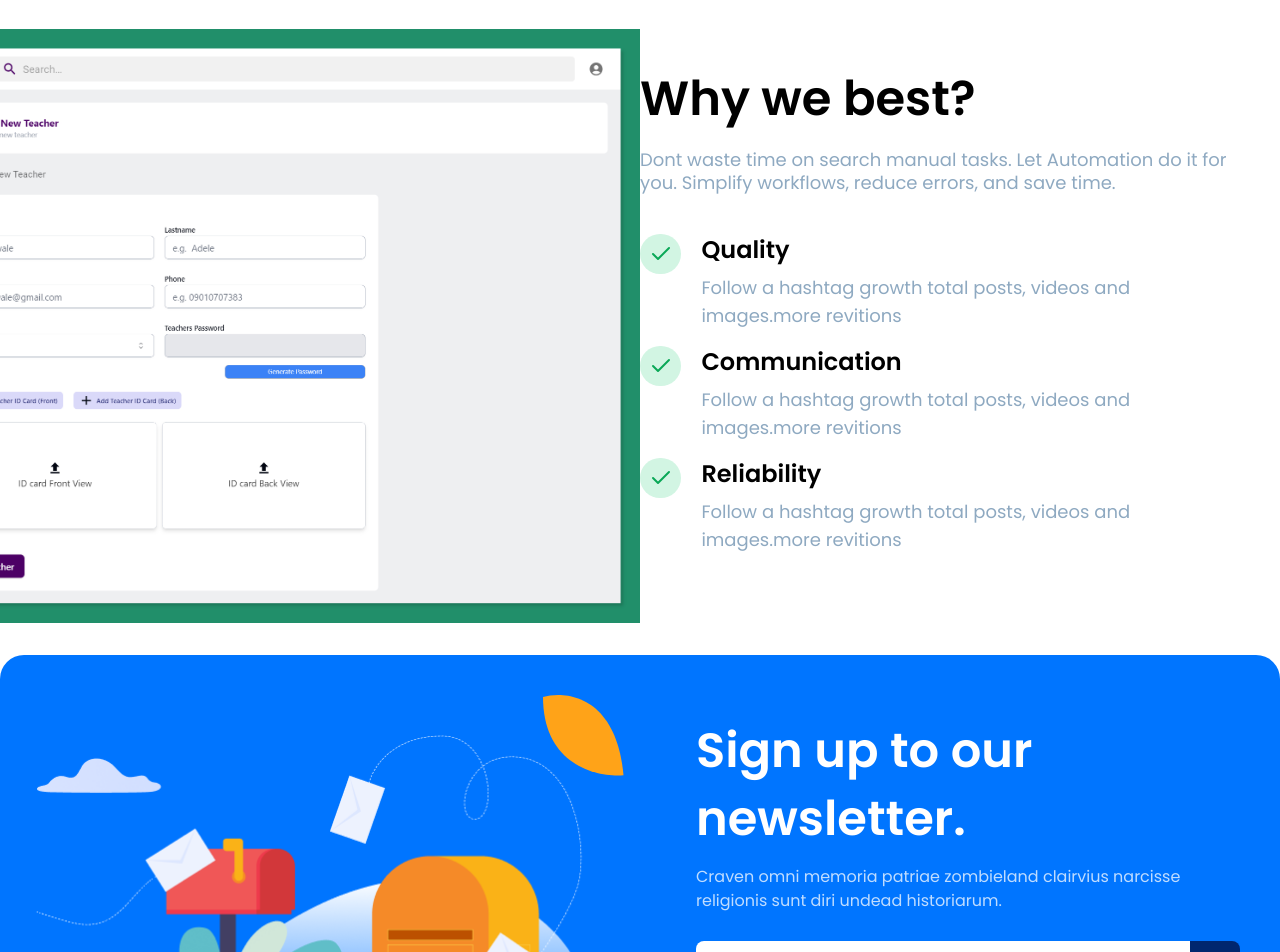
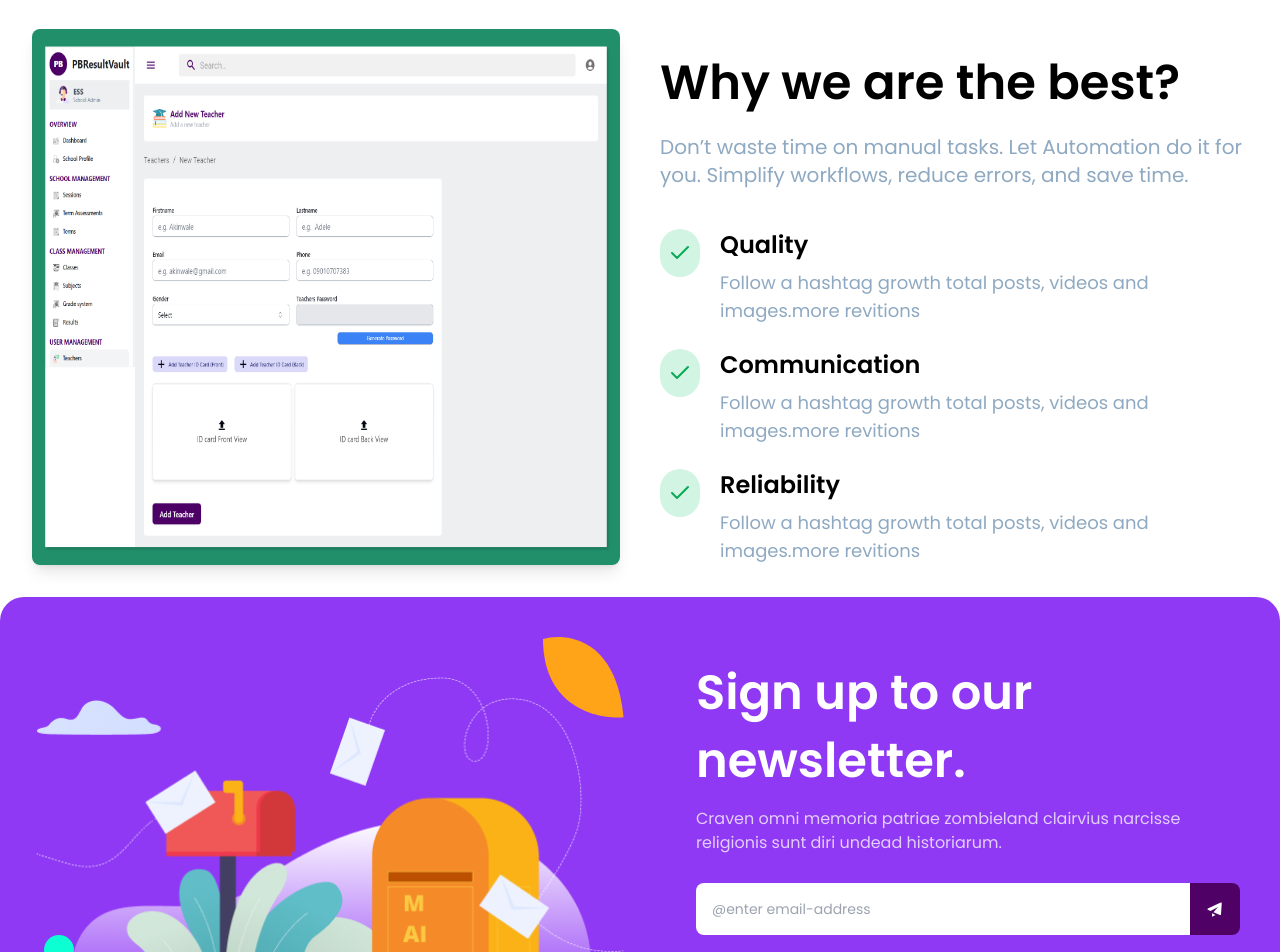
Before and after one commit to Elinez19/purplebeeresultvault, a Next.js app: page / in a window 1280 px wide. Shown: the part 6860-7812 px from the top of the page. Built offline with nearby package versions, Linux system fonts and the light colour scheme.

Commit message:
PBRESULTVAULT LANDING PAGE DESIGN AND DEVELOPEMENT

```diff
--- a/components/Footer/Footer.tsx
+++ b/components/Footer/Footer.tsx
@@ -20,7 +20,7 @@ const products: ProductType[] = [
 
 const Footer = () => {
     return (
-        <div className="bg-darkblue -mt-40">
+        <div className="bg-[#4F0166] -mt-40">
             <div className="mx-auto max-w-2xl pt-48 px-4 sm:px-6 lg:max-w-7xl lg:px-8">
                 <div className="my-24 grid grid-cols-1 gap-y-10 gap-x-16 sm:grid-cols-2 lg:grid-cols-12 xl:gap-x-8">
 
--- a/components/Newsletter/Newsletter.tsx
+++ b/components/Newsletter/Newsletter.tsx
@@ -3,7 +3,7 @@ import Image from "next/image";
 const Newsletter = () => {
     return (
         <div className='-mt-32 relative z-3'>
-            <div className="mx-auto max-w-2xl lg:max-w-7xl bg-blue-500 rounded-3xl">
+            <div className="mx-auto max-w-2xl lg:max-w-7xl bg-purple rounded-3xl">
                 <div className="grid grid-cols-1 gap-y-10 gap-x-6 lg:grid-cols-2 xl:gap-x-8">
 
                     {/* COLUMN-1 */}
@@ -25,7 +25,7 @@ const Newsletter = () => {
                         <h4 className="text-base font-normal mb-7 text-offwhite">Craven omni memoria patriae zombieland clairvius narcisse religionis sunt diri undead historiarum.</h4>
                         <div className="flex gap-0">
                             <input type="Email address" name="q" className="py-4 text-sm w-full text-black bg-white rounded-l-lg pl-4" placeholder="@enter email-address" autoComplete="off" />
-                            <button className="bg-midblue text-white font-medium py-2 px-4 rounded-r-lg">
+                            <button className="bg-[#4F0166] text-white font-medium py-2 px-4 rounded-r-lg">
                                 <Image src={'/images/newsletter/plane.svg'} alt="plane-img" width={20} height={20} />
                             </button>
                         </div>
--- a/components/Why/index.tsx
+++ b/components/Why/index.tsx
@@ -20,28 +20,35 @@ const whydata: whydata[] = [
     }
 ]
 
-
 const Why = () => {
     return (
-        <div id="about">
-
-            <div className='mx-auto max-w-7xl px-4 my-20 sm:py-20 lg:px-8'>
-                <div className='grid grid-cols-1 lg:grid-cols-2'>
+        <div id="about" className="mx-auto max-w-7xl px-4 my-20 sm:py-20 lg:px-8">
+            <div className='grid grid-cols-1 lg:grid-cols-2 gap-10'>
 
                 {/* COLUMN-1 */}
-                    <div className="lg:-ml-64">
-                        <Image src="/images/School-Admin-Add-Teacher.jpg" alt="iPad-image" width={4000} height={900} />
+                <div className="flex justify-center lg:justify-end">
+                    <Image
+                        src="/images/School-Admin-Add-Teacher.jpg"
+                        alt="iPad-image"
+                        width={4000}
+                        height={900}
+                        className="rounded-lg shadow-lg"
+                    />
                 </div>
 
                 {/* COLUMN-2 */}
-                    <div>
-                        <h3 className="text-4xl lg:text-5xl pt-4 font-semibold sm:leading-tight mt-5 text-center lg:text-start">Why we best?</h3>
-                        <h4 className="text-lg pt-4 font-normal sm:leading-tight text-center text-beach lg:text-start">Dont waste time on search manual tasks. Let Automation do it for you. Simplify workflows, reduce errors, and save time.</h4>
+                <div className="flex flex-col justify-center">
+                    <h3 className="text-4xl lg:text-5xl font-semibold sm:leading-tight mt-5 text-center lg:text-left">
+                        Why we are the best?
+                    </h3>
+                    <h4 className="text-lg lg:text-xl font-normal sm:leading-tight text-center lg:text-left text-beach mt-4">
+                        Don’t waste time on manual tasks. Let Automation do it for you. Simplify workflows, reduce errors, and save time.
+                    </h4>
 
-                        <div className="mt-10">
+                    <div className="mt-10 space-y-6">
                         {whydata.map((items, i) => (
-                                <div className="flex mt-4" key={i}>
-                                    <div className="rounded-full h-10 w-12 flex items-center justify-center bg-circlebg">
+                            <div className="flex items-start" key={i}>
+                                <div className="rounded-full h-12 w-12 flex items-center justify-center bg-circlebg">
                                     <Image src="/images/why/check.svg" alt="check-image" width={24} height={24} />
                                 </div>
                                 <div className="ml-5">
@@ -51,12 +58,8 @@ const Why = () => {
                             </div>
                         ))}
                     </div>
-
-                    </div>
-
                 </div>
             </div>
-
         </div>
     )
 }
```
Lines whose indentation alone changed are shown as unchanged.
